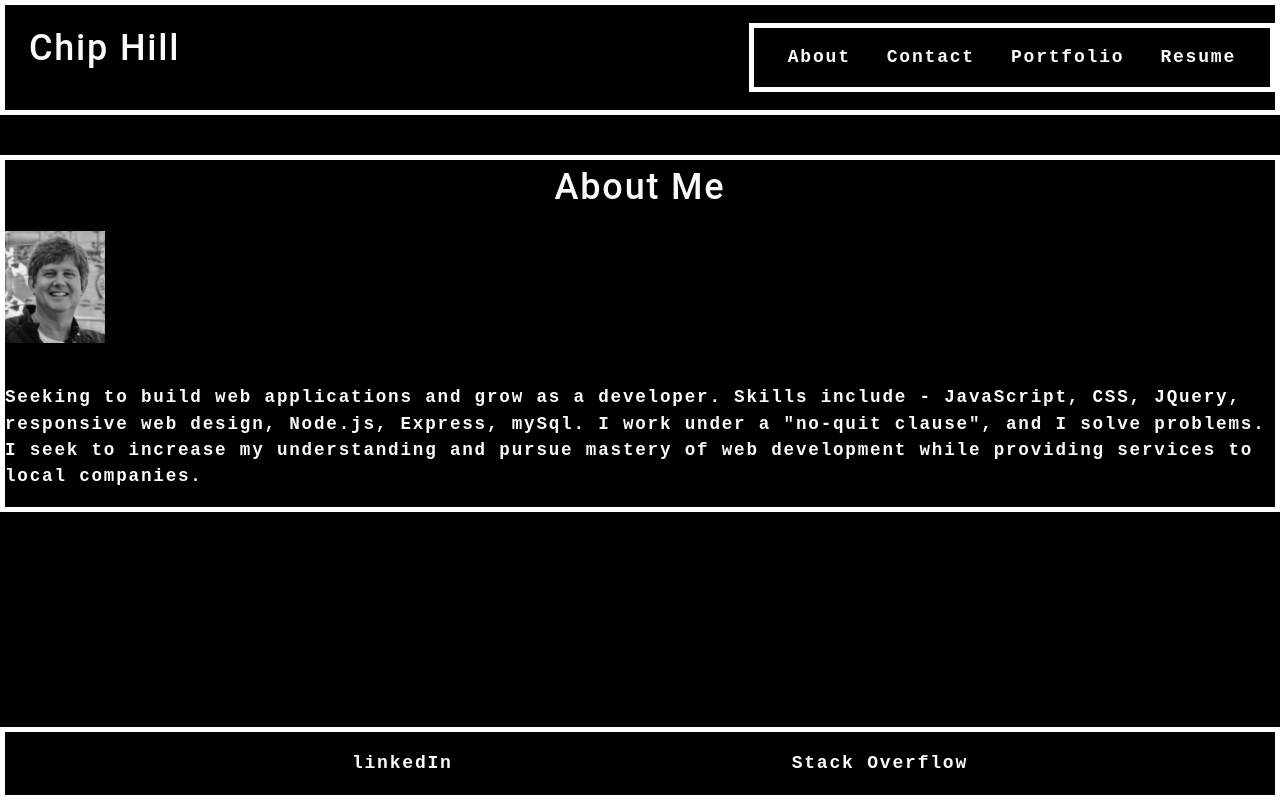
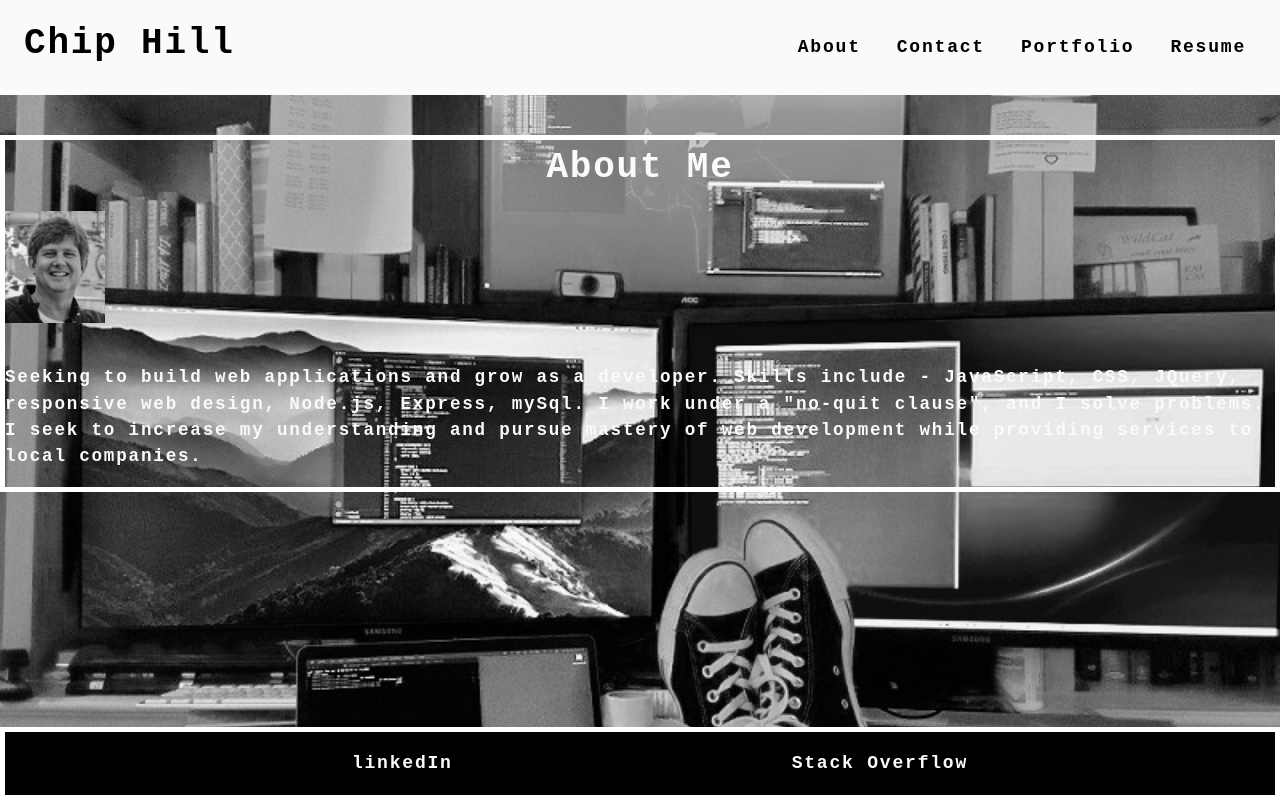
Before and after one commit to roo116/portfolio-react, a React (Create React App) app: page / in a window 1280 px wide. Built offline with nearby package versions, Linux system fonts and the light colour scheme.

Commit message:
completed nav styling

```diff
--- a/src/components/Nav/index.js
+++ b/src/components/Nav/index.js
@@ -1,14 +1,12 @@
 import React from "react";
 
-// Here we are using object destructuring assignment to pluck off our variables from the props object
-// We assign them to their own variable names
 function Nav({ currentPage, handlePageChange }) {
   return (
-    <header className="flex-row space-between border">
-      <h1 className="fw-bold text-dark mx-1 px-2 py-2">Chip Hill</h1>
+    <header className="flex-row space-between">
+      <h1 className="mx-1 px-2 py-2">Chip Hill</h1>
       {/* <ul className="nav nav-tabs flex-row space-evenly"> */}
       <ul
-        className="nav flex-row space-around px-2 py-2 border"
+        className="nav flex-row space-around px-2 py-2"
         style={{ listStyle: "none", textDecoration: "none" }}
       >
         <li className="nav-item mx-2">
--- a/src/index.css
+++ b/src/index.css
@@ -34,7 +34,9 @@ body {
   letter-spacing: 0.1em;
   background: var(--dark);
   color: var(--light);
-  /* font-family: 'Poiret One', cursive; */
+  background-image: url('./assets/img/profile2.bw.jpg');
+  background-position: fixed;
+  background-size: cover;
   font-family: "Courier New", Courier, monospace;
 }
 
@@ -44,8 +46,7 @@ h3,
 h4,
 h5,
 h6 {
-  font-family: "Roboto", sans-serif;
-  font-weight: 500;
+  font-weight: bold;
   margin: 5px 0;
   line-height: 1.25;
 }
@@ -91,18 +92,18 @@ a:hover {
 }
 
 header {
-  background: var(--dark);
+  background: var(--light);
   text-align: center;
   justify-content: center;
   left: 0;
   right: 0;
   bottom: 0;
-  /* background-image: url('./assets/img/profile2.bw.jpg');
-  color: var(--dark) */
+  /* background-image: url('./assets/img/profile2.bw.jpg');*/
+  color: var(--dark);
 }
 
 header a {
-  color: var(--light);
+  color: var(--dark);
 }
 
 header a:hover {
```
